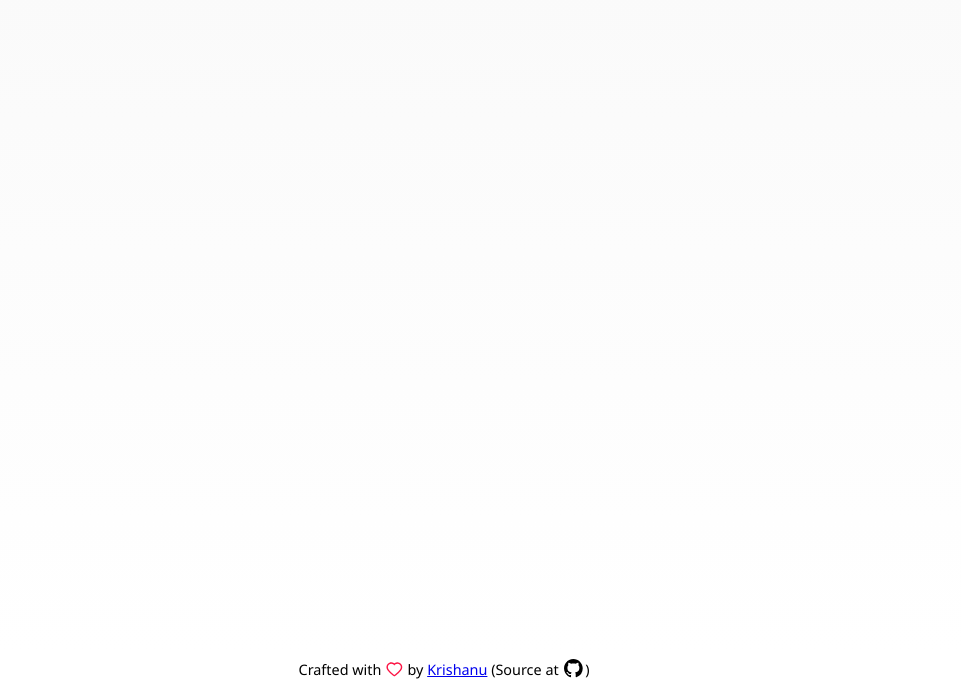
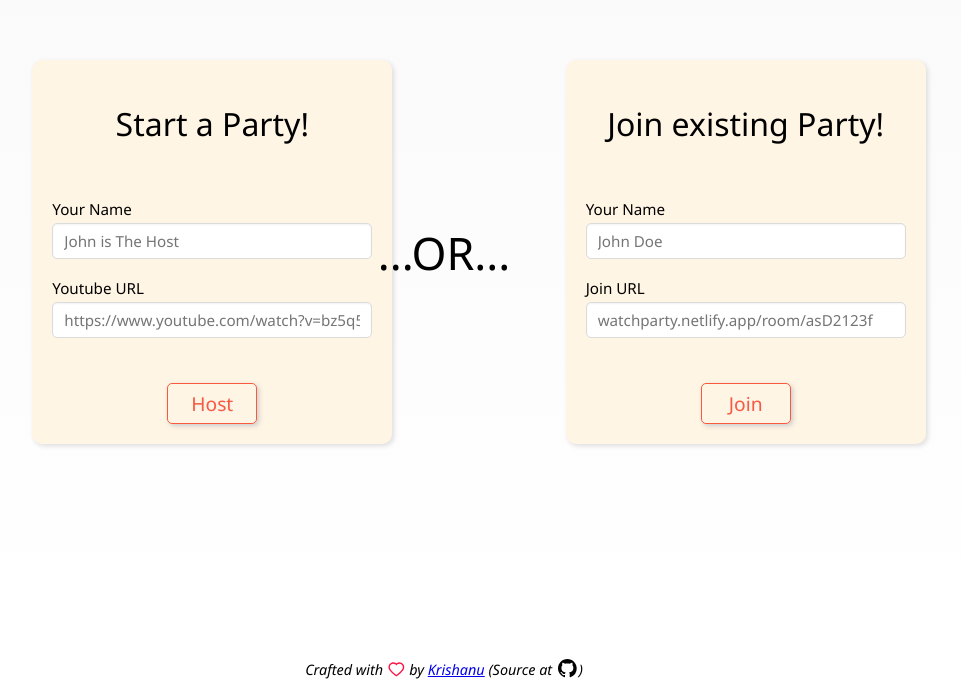
Before and after one commit to krishanu7/Watch-Party, a React (Create React App) app in the folder client/: page / in a window 1280 px wide. Shown: the part 948-1640 px from the top of the page, without its empty margins (196-1157 px from the left). Built offline with nearby package versions, Linux system fonts and the light colour scheme.

Commit message:
modified

```diff
--- a/client/src/components/Welcome/StartForm.js
+++ b/client/src/components/Welcome/StartForm.js
@@ -1,18 +1,133 @@
-import React from 'react'
-import {Card} from '../common'
-const StartForm = ( props ) => {
-    const {onSubmit, buttonName, header, loading} = props;
+import React, { useState } from "react";
+import { Col } from "react-grid-system";
+import { Card, Input, Label} from "../common";
+import Button from "../common/Button"
+import styled from "styled-components";
+
+const CustomForm = (props) => {
+  const { onSubmit, buttonName, header, loading } = props;
   return (
     <form onSubmit={onSubmit}>
-      <Card padding="20px">
+      <Card padding="20px" width="320px">
         <Header>{header}</Header>
+        {props.children}
+        <div style={{ display: "flex", justifyContent: "center" }}>
+          <Button
+            type="submit"
+            style={{ alignSelf: "center", marginTop: "30px" }}
+            secondary
+            isLoading={loading}
+            disabled={loading}
+          >
+            {buttonName}
+          </Button>
+        </div>
       </Card>
     </form>
-  )
-}
+  );
+};
 const Forms = (props) => {
+  const [hostName, setHostName] = useState("");
+  const [videoURl, setVideoURL] = useState("");
+  const [joinName, setJoinName] = useState("");
+  const [joinURL, setJoinURL] = useState("");
 
-}
-const Header = styled.h1``;
-
-export default StartForm
+  const _onHost = (e) => {
+    e.preventDefault();
+    props.onHost(hostName, videoURl);
+  };
+  const _onJoin = (e) => {
+    e.preventDefault();
+    props.onJoin(joinName, joinURL);
+  };
+  return (
+    <>
+      <Col md={3}>
+        <CustomForm
+          buttonName="Host"
+          header="Start a Party!"
+          onSubmit={_onHost}
+          loading={props.hostLoading}
+        >
+          <Controls>
+            <Label htmlFor="username1">Your Name</Label>
+            <Input
+              type="text"
+              name="username1"
+              value={hostName}
+              onChange={(e) => setHostName(e.target.value)}
+              id="name1"
+              placeholder="John is The Host"
+              required
+            />
+          </Controls>
+          <Controls>
+            <Label htmlFor="url">Youtube URL</Label>
+            <Input
+              type="text"
+              name="url"
+              value={videoURl}
+              onChange={(e) => setVideoURL(e.target.value)}
+              id="url"
+              placeholder="https://www.youtube.com/watch?v=bz5q5gl2uZA&ab_channel=Musictag"
+              required
+            />
+          </Controls>
+        </CustomForm>
+      </Col>
+      <Col md={2} align="center">
+        <BigHeader>...OR...</BigHeader>
+      </Col>
+      <Col md={3}>
+        <CustomForm
+          buttonName="Join"
+          header="Join existing Party!"
+          onSubmit={_onJoin}
+          loading={props.loading}
+        >
+          <Controls>
+            <Label htmlFor="username2">Your Name</Label>
+            <Input
+              type="text"
+              name="username2"
+              value={joinName}
+              onChange={(e) => setJoinName(e.target.value)}
+              id="name2"
+              placeholder="John Doe"
+              required
+            />
+          </Controls>
+          <Controls>
+            <Label htmlFor="url">Join URL</Label>
+            <Input
+              type="text"
+              name="url"
+              value={joinURL}
+              id="url"
+              onChange={(e) => setJoinURL(e.target.value)}
+              placeholder="watchparty.netlify.app/room/asD2123f"
+              required
+            />
+          </Controls>
+        </CustomForm>
+      </Col>
+    </>
+  );
+};
+const Header = styled.h1`
+  font-weight: 500;
+  margin-bottom: 50px;
+  font-size: 2em;
+  text-align: center;
+`;
+const Controls = styled.div`
+  display: flex;
+  flex: 1;
+  flex-direction: column;
+  margin: 15px 0;
+`;
+const BigHeader = styled.h1`
+  font-weight: 300;
+  font-size: 2.8em;
+`;
+export default Forms;
--- a/client/src/components/Welcome/Welcome.js
+++ b/client/src/components/Welcome/Welcome.js
@@ -3,17 +3,21 @@ import styled from "styled-components";
 import { Container, Row, Col, Hidden } from "react-grid-system";
 import Topbar from "../common/Topbar";
 import Footer from "../common/Footer";
+import Form from "./StartForm"
 import { colors } from "../../config/colors";
 import Button from "../common/Button";
 import FeatureBox from "./FeatureBox";
 
 const Welcome = (props) => {
   let isEnd = useRef(null);
+  const [hostLoading, setHostLoading] = useState(false);
+
   const scrollToBottom = () => {
     if (isEnd && isEnd.current) {
       isEnd.current.scrollIntoView({ behavior: "smooth" });
     }
   };
+
   return (
     <>
       <Topbar />
@@ -42,10 +46,14 @@ const Welcome = (props) => {
         </Row>
         <FeatureBox />
       </Container>
-      <Container>
+      <Container fluid>
         <Row align='center' style={styles.formContainer}>
           <Col md={2}></Col>
-          {/*  */}
+          <Form
+            onHost
+            onJoin
+            hostLoading = {hostLoading}
+          />
           <Col md={2}></Col>
           <div className="dummy" ref={isEnd}></div>
         </Row>
--- a/client/src/components/common/Card.js
+++ b/client/src/components/common/Card.js
@@ -10,6 +10,6 @@ const StyledCard = styled.div`
 	box-shadow: 2px 2px 5px #ddd;
 	width: ${(props) => props.width || 'auto'};
 	height: ${(props) => props.height || 'auto'};
-	background-color: #fff;
+	background-color: #FFF5E4;
 	border-radius: 10px;
 `;
--- a/client/src/components/common/Footer.js
+++ b/client/src/components/common/Footer.js
@@ -36,6 +36,7 @@ const StyledFooter = styled.div`
   justify-content: center;
   font-size: 0.9em;
   font-weight: 500;
+  font-style: italic;
   flex-wrap: wrap;
   padding: 0 5%;
   text-align: center;
--- a/client/src/components/common/Header.js
+++ b/client/src/components/common/Header.js
@@ -1,5 +1,5 @@
 import React from 'react'
-import styled from 'styled-component'
+import styled from 'styled-components'
 
 const Header = (props) => {
   return (
```
